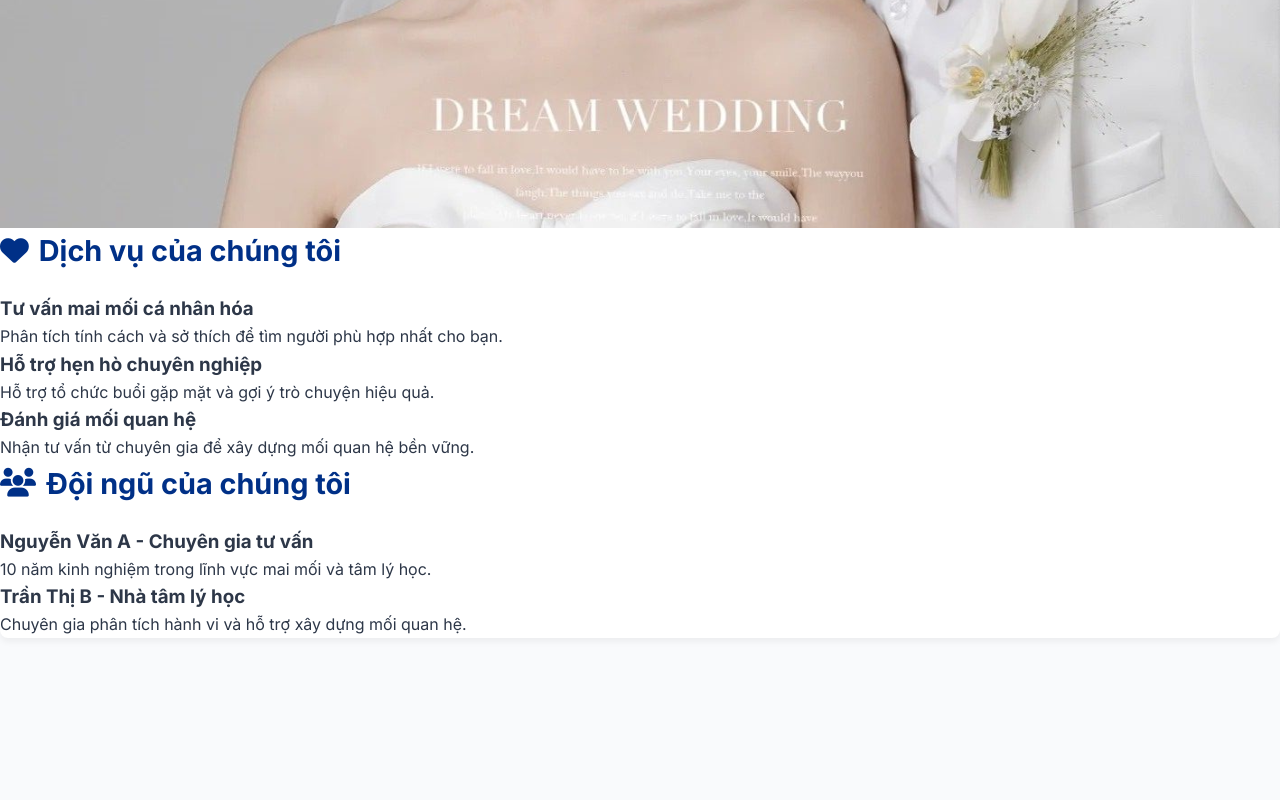
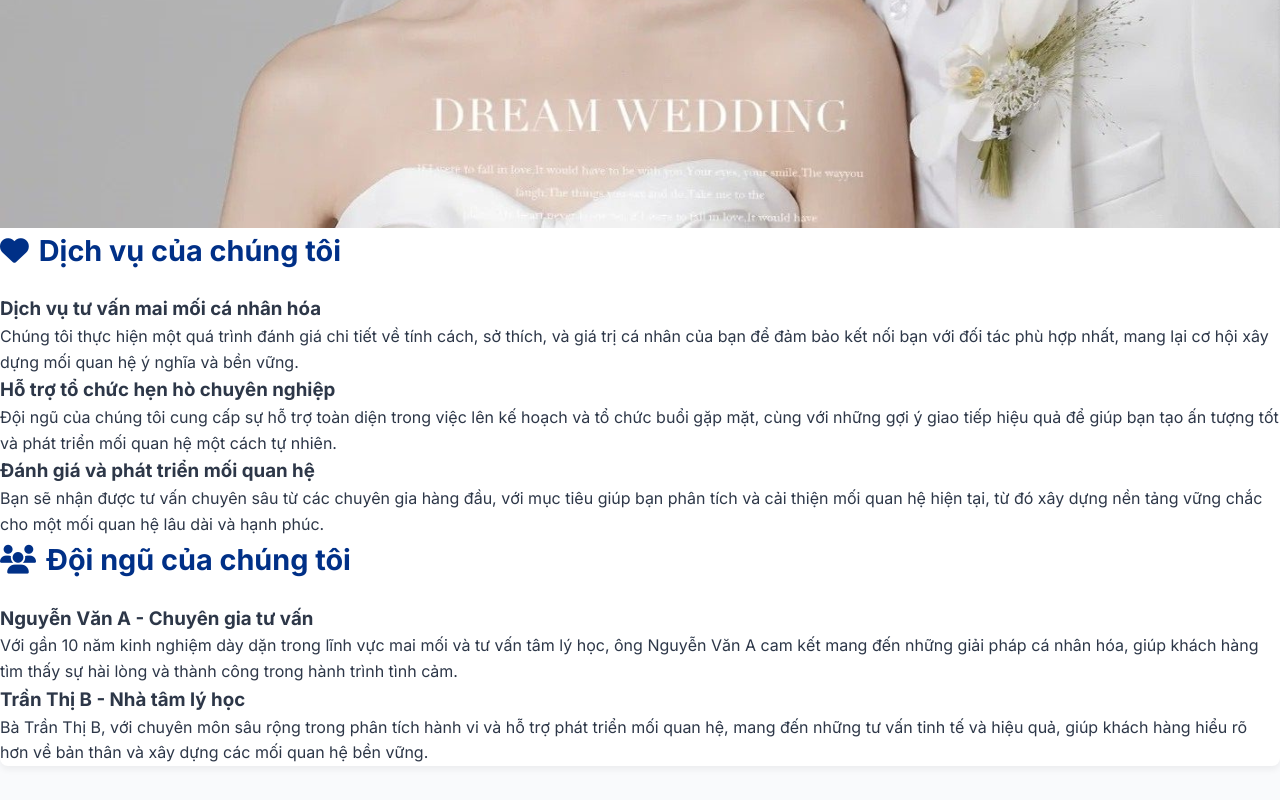
Before and after one commit to MHung2005/mai_moi_website, a plain HTML site: page Web_mai_moi/index.html in a window 1280 px wide. Shown: the part 572-1372 px from the top of the page. Before the commit the page ends 1290 px from the top, so only its background shows below. Drawn offline with Linux system fonts and the light colour scheme.

Commit message:
Cập nhật

```diff
--- a/Web_mai_moi/index.html
+++ b/Web_mai_moi/index.html
@@ -251,16 +251,16 @@
       <div class="services">
   <h2><i class="fas fa-heart"></i> Dịch vụ của chúng tôi</h2>
   <div class="service-item">
-          <h3>Tư vấn mai mối cá nhân hóa</h3>
-          <p>Phân tích tính cách và sở thích để tìm người phù hợp nhất cho bạn.</p>
+    <h3>Dịch vụ tư vấn mai mối cá nhân hóa</h3>
+    <p>Chúng tôi thực hiện một quá trình đánh giá chi tiết về tính cách, sở thích, và giá trị cá nhân của bạn để đảm bảo kết nối bạn với đối tác phù hợp nhất, mang lại cơ hội xây dựng mối quan hệ ý nghĩa và bền vững.</p>
   </div>
   <div class="service-item">
-          <h3>Hỗ trợ hẹn hò chuyên nghiệp</h3>
-          <p>Hỗ trợ tổ chức buổi gặp mặt và gợi ý trò chuyện hiệu quả.</p>
+    <h3>Hỗ trợ tổ chức hẹn hò chuyên nghiệp</h3>
+    <p>Đội ngũ của chúng tôi cung cấp sự hỗ trợ toàn diện trong việc lên kế hoạch và tổ chức buổi gặp mặt, cùng với những gợi ý giao tiếp hiệu quả để giúp bạn tạo ấn tượng tốt và phát triển mối quan hệ một cách tự nhiên.</p>
   </div>
   <div class="service-item">
-          <h3>Đánh giá mối quan hệ</h3>
-          <p>Nhận tư vấn từ chuyên gia để xây dựng mối quan hệ bền vững.</p>
+    <h3>Đánh giá và phát triển mối quan hệ</h3>
+    <p>Bạn sẽ nhận được tư vấn chuyên sâu từ các chuyên gia hàng đầu, với mục tiêu giúp bạn phân tích và cải thiện mối quan hệ hiện tại, từ đó xây dựng nền tảng vững chắc cho một mối quan hệ lâu dài và hạnh phúc.</p>
   </div>
 </div>
 
@@ -268,12 +268,11 @@
   <h2><i class="fas fa-users"></i> Đội ngũ của chúng tôi</h2>
   <div class="team-member">
     <h3>Nguyễn Văn A - Chuyên gia tư vấn</h3>
-          <p>10 năm kinh nghiệm trong lĩnh vực mai mối và tâm lý học.</p>
+    <p>Với gần 10 năm kinh nghiệm dày dặn trong lĩnh vực mai mối và tư vấn tâm lý học, ông Nguyễn Văn A cam kết mang đến những giải pháp cá nhân hóa, giúp khách hàng tìm thấy sự hài lòng và thành công trong hành trình tình cảm.</p>
   </div>
   <div class="team-member">
     <h3>Trần Thị B - Nhà tâm lý học</h3>
-          <p>Chuyên gia phân tích hành vi và hỗ trợ xây dựng mối quan hệ.</p>
-        </div>
+    <p>Bà Trần Thị B, với chuyên môn sâu rộng trong phân tích hành vi và hỗ trợ phát triển mối quan hệ, mang đến những tư vấn tinh tế và hiệu quả, giúp khách hàng hiểu rõ hơn về bản thân và xây dựng các mối quan hệ bền vững.</p>
   </div>
 </div>
 
```
Lines whose indentation alone changed are shown as unchanged.
